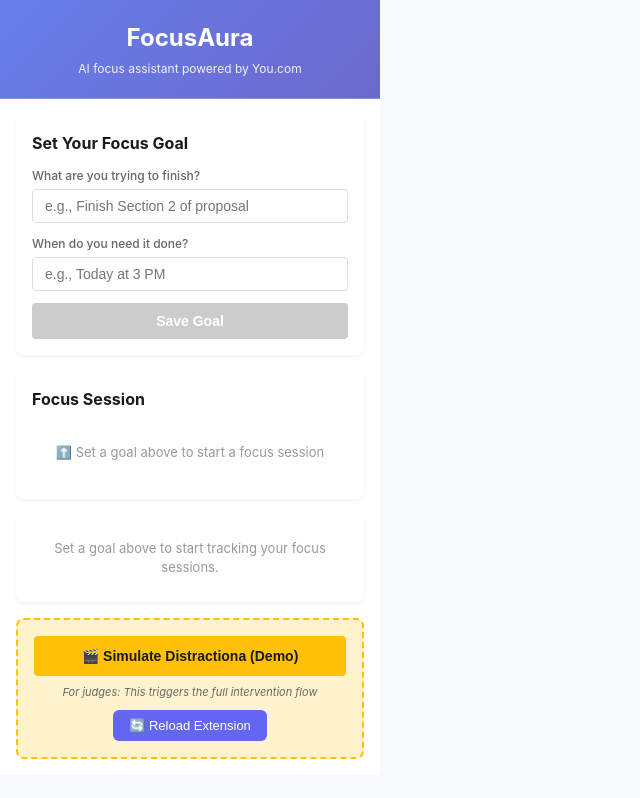
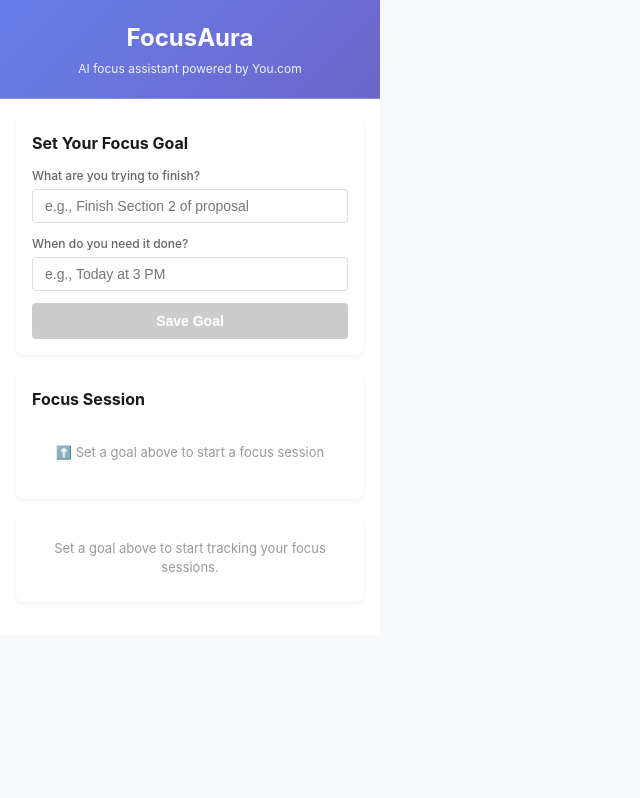
Before and after one commit to FLoWIsMe/focusaura, a React (Vite) app in the folder extension/: page / in a window 1280 px wide. Shown: the whole page, without its empty margins (0-640 px from the left). Built offline with nearby package versions, Linux system fonts and the light colour scheme.

Commit message:
Removed dev section

```diff
--- a/extension/src/App.jsx
+++ b/extension/src/App.jsx
@@ -1,8 +1,8 @@
-import React, { useState, useEffect } from 'react';
-import GoalSetter from './components/GoalSetter';
-import DashboardPopup from './components/DashboardPopup';
-import FocusCard from './components/FocusCard';
-import SessionControl from './components/SessionControl';
+import React, { useState, useEffect } from "react";
+import GoalSetter from "./components/GoalSetter";
+import DashboardPopup from "./components/DashboardPopup";
+import FocusCard from "./components/FocusCard";
+import SessionControl from "./components/SessionControl";
 
 /**
  * Main App component for FocusAura extension popup.
@@ -16,8 +16,8 @@
  */
 function App() {
   // User's current goal
-  const [goal, setGoal] = useState('');
-  const [deadline, setDeadline] = useState('');
+  const [goal, setGoal] = useState("");
+  const [deadline, setDeadline] = useState("");
 
   // Session state
   const [isSessionActive, setIsSessionActive] = useState(false);
@@ -40,9 +40,17 @@
   const loadStoredData = async () => {
     try {
       // Try to load from chrome.storage (will work in extension context)
-      if (typeof chrome !== 'undefined' && chrome.storage) {
+      if (typeof chrome !== "undefined" && chrome.storage) {
         chrome.storage.local.get(
-          ['goal', 'deadline', 'recoveries', 'minutesSaved', 'isSessionActive', 'sessionStartTime', 'totalSessionTime'],
+          [
+            "goal",
+            "deadline",
+            "recoveries",
+            "minutesSaved",
+            "isSessionActive",
+            "sessionStartTime",
+            "totalSessionTime",
+          ],
           (result) => {
             if (result.goal) setGoal(result.goal);
             if (result.deadline) setDeadline(result.deadline);
@@ -52,12 +60,13 @@
               setIsSessionActive(true);
               setSessionStartTime(result.sessionStartTime);
             }
-            if (result.totalSessionTime) setTotalSessionTime(result.totalSessionTime);
+            if (result.totalSessionTime)
+              setTotalSessionTime(result.totalSessionTime);
           }
         );
       }
     } catch (error) {
-      console.log('Running in dev mode, chrome.storage not available');
+      console.log("Running in dev mode, chrome.storage not available");
     }
   };
 
@@ -67,11 +76,11 @@
 
     // Save to chrome.storage
     try {
-      if (typeof chrome !== 'undefined' && chrome.storage) {
+      if (typeof chrome !== "undefined" && chrome.storage) {
         chrome.storage.local.set({ goal: newGoal, deadline: newDeadline });
       }
     } catch (error) {
-      console.log('Running in dev mode, chrome.storage not available');
+      console.log("Running in dev mode, chrome.storage not available");
     }
   };
 
@@ -81,7 +90,7 @@
    */
   const handleStartSession = () => {
     if (!goal || goal.trim().length === 0) {
-      console.error('Cannot start session without a goal');
+      console.error("Cannot start session without a goal");
       return;
     }
 
@@ -91,27 +100,33 @@
 
     // Save session state to storage
     try {
-      if (typeof chrome !== 'undefined' && chrome.storage) {
+      if (typeof chrome !== "undefined" && chrome.storage) {
         chrome.storage.local.set({
           isSessionActive: true,
           sessionStartTime: startTime,
-          sessionGoal: goal
+          sessionGoal: goal,
         });
 
         // Notify background script to start monitoring
-        chrome.runtime.sendMessage({
-          type: 'START_SESSION',
-          goal: goal,
-          startTime: startTime
-        }, (response) => {
-          console.log('✅ Session started:', response);
-        });
+        chrome.runtime.sendMessage(
+          {
+            type: "START_SESSION",
+            goal: goal,
+            startTime: startTime,
+          },
+          (response) => {
+            console.log("✅ Session started:", response);
+          }
+        );
       }
     } catch (error) {
-      console.log('Running in dev mode, chrome APIs not available');
+      console.log("Running in dev mode, chrome APIs not available");
     }
 
-    console.log('🎯 Focus session started:', { goal, startTime: new Date(startTime).toISOString() });
+    console.log("🎯 Focus session started:", {
+      goal,
+      startTime: new Date(startTime).toISOString(),
+    });
   };
 
   /**
@@ -120,7 +135,7 @@
    */
   const handleEndSession = () => {
     if (!isSessionActive || !sessionStartTime) {
-      console.error('No active session to end');
+      console.error("No active session to end");
       return;
     }
 
@@ -134,29 +149,34 @@
 
     // Save session state to storage
     try {
-      if (typeof chrome !== 'undefined' && chrome.storage) {
+      if (typeof chrome !== "undefined" && chrome.storage) {
         chrome.storage.local.set({
           isSessionActive: false,
           sessionStartTime: null,
-          totalSessionTime: newTotalTime
+          totalSessionTime: newTotalTime,
         });
 
         // Notify background script to stop monitoring
-        chrome.runtime.sendMessage({
-          type: 'END_SESSION',
-          duration: sessionDuration,
-          endTime: endTime
-        }, (response) => {
-          console.log('✅ Session ended:', response);
-        });
+        chrome.runtime.sendMessage(
+          {
+            type: "END_SESSION",
+            duration: sessionDuration,
+            endTime: endTime,
+          },
+          (response) => {
+            console.log("✅ Session ended:", response);
+          }
+        );
       }
     } catch (error) {
-      console.log('Running in dev mode, chrome APIs not available');
+      console.log("Running in dev mode, chrome APIs not available");
     }
 
-    console.log('🛑 Focus session ended:', {
-      duration: `${Math.floor(sessionDuration / 60)} minutes ${sessionDuration % 60} seconds`,
-      totalTime: `${Math.floor(newTotalTime / 60)} minutes`
+    console.log("🛑 Focus session ended:", {
+      duration: `${Math.floor(sessionDuration / 60)} minutes ${
+        sessionDuration % 60
+      } seconds`,
+      totalTime: `${Math.floor(newTotalTime / 60)} minutes`,
     });
   };
 
@@ -170,25 +190,25 @@
    * 3. Display FocusCard with intervention
    */
   const simulateDistraction = async () => {
-    console.log('🎬 Simulating distraction event...');
+    console.log("🎬 Simulating distraction event...");
 
     // Build a realistic FocusEvent payload
     const focusEvent = {
-      goal: goal || 'Complete project documentation',
-      context_title: 'Project_Proposal.docx',
-      context_app: 'Google Docs',
+      goal: goal || "Complete project documentation",
+      context_title: "Project_Proposal.docx",
+      context_app: "Google Docs",
       time_on_task_minutes: 42,
-      event: 'switched_to_youtube'
+      event: "switched_to_youtube",
     };
 
     try {
       // Call FastAPI backend
-      const response = await fetch('http://localhost:8000/intervention', {
-        method: 'POST',
+      const response = await fetch("http://localhost:8000/intervention", {
+        method: "POST",
         headers: {
-          'Content-Type': 'application/json',
+          "Content-Type": "application/json",
         },
-        body: JSON.stringify(focusEvent)
+        body: JSON.stringify(focusEvent),
       });
 
       if (!response.ok) {
@@ -196,21 +216,21 @@
       }
 
       const intervention = await response.json();
-      console.log('✅ Intervention received:', intervention);
+      console.log("✅ Intervention received:", intervention);
 
       // Show the FocusCard
       setCurrentIntervention(intervention);
       setShowFocusCard(true);
-
     } catch (error) {
-      console.error('❌ Failed to get intervention:', error);
+      console.error("❌ Failed to get intervention:", error);
 
       // Fallback for demo if backend is down
       setCurrentIntervention({
-        action_now: 'Take a 90-second walk around your space—no phone.',
-        why_it_works: 'Stanford research shows brief walks reset the prefrontal cortex. You\'ve already invested 42 minutes—don\'t lose momentum.',
-        goal_reminder: `Your goal: ${goal || 'Complete your task'}`,
-        citation: 'Oppezzo & Schwartz, Stanford (2023)'
+        action_now: "Take a 90-second walk around your space—no phone.",
+        why_it_works:
+          "Stanford research shows brief walks reset the prefrontal cortex. You've already invested 42 minutes—don't lose momentum.",
+        goal_reminder: `Your goal: ${goal || "Complete your task"}`,
+        citation: "Oppezzo & Schwartz, Stanford (2023)",
       });
       setShowFocusCard(true);
     }
@@ -230,14 +250,14 @@
 
     // Persist to storage
     try {
-      if (typeof chrome !== 'undefined' && chrome.storage) {
+      if (typeof chrome !== "undefined" && chrome.storage) {
         chrome.storage.local.set({
           recoveries: newRecoveryCount,
-          minutesSaved: newMinutesSaved
+          minutesSaved: newMinutesSaved,
         });
       }
     } catch (error) {
-      console.log('Running in dev mode, chrome.storage not available');
+      console.log("Running in dev mode, chrome.storage not available");
     }
   };
 
@@ -251,14 +271,14 @@
    */
   const reloadExtension = () => {
     try {
-      if (typeof chrome !== 'undefined' && chrome.runtime) {
-        console.log('🔄 Reloading extension...');
+      if (typeof chrome !== "undefined" && chrome.runtime) {
+        console.log("🔄 Reloading extension...");
         chrome.runtime.reload();
       } else {
-        console.log('chrome.runtime not available (probably in dev mode)');
+        console.log("chrome.runtime not available (probably in dev mode)");
       }
     } catch (error) {
-      console.error('Failed to reload extension:', error);
+      console.error("Failed to reload extension:", error);
     }
   };
 
@@ -295,35 +315,35 @@
         />
 
         {/* Developer demo button */}
-        <div className="dev-section">
-          <button
+        {/* <div className="dev-section"> */}
+        {/* <button
             className="simulate-btn"
             onClick={simulateDistraction}
           >
-            🎬 Simulate Distractiona (Demo)
+            🎬 Simulate Distraction (Demo)
           </button>
           <p className="dev-note">
             For judges: This triggers the full intervention flow
-          </p>
+          </p> */}
 
-          {/* Quick reload button for development */}
-          <button
+        {/* Quick reload button for development */}
+        {/* <button
             className="reload-btn"
             onClick={reloadExtension}
             style={{
-              marginTop: '10px',
-              padding: '8px 16px',
-              backgroundColor: '#6366f1',
-              color: 'white',
-              border: 'none',
-              borderRadius: '6px',
-              cursor: 'pointer',
-              fontSize: '13px'
+              marginTop: "10px",
+              padding: "8px 16px",
+              backgroundColor: "#6366f1",
+              color: "white",
+              border: "none",
+              borderRadius: "6px",
+              cursor: "pointer",
+              fontSize: "13px",
             }}
           >
             🔄 Reload Extension
-          </button>
-        </div>
+          </button> */}
+        {/* </div> */}
       </main>
 
       {/* FocusCard overlay (conditionally rendered) */}
```
